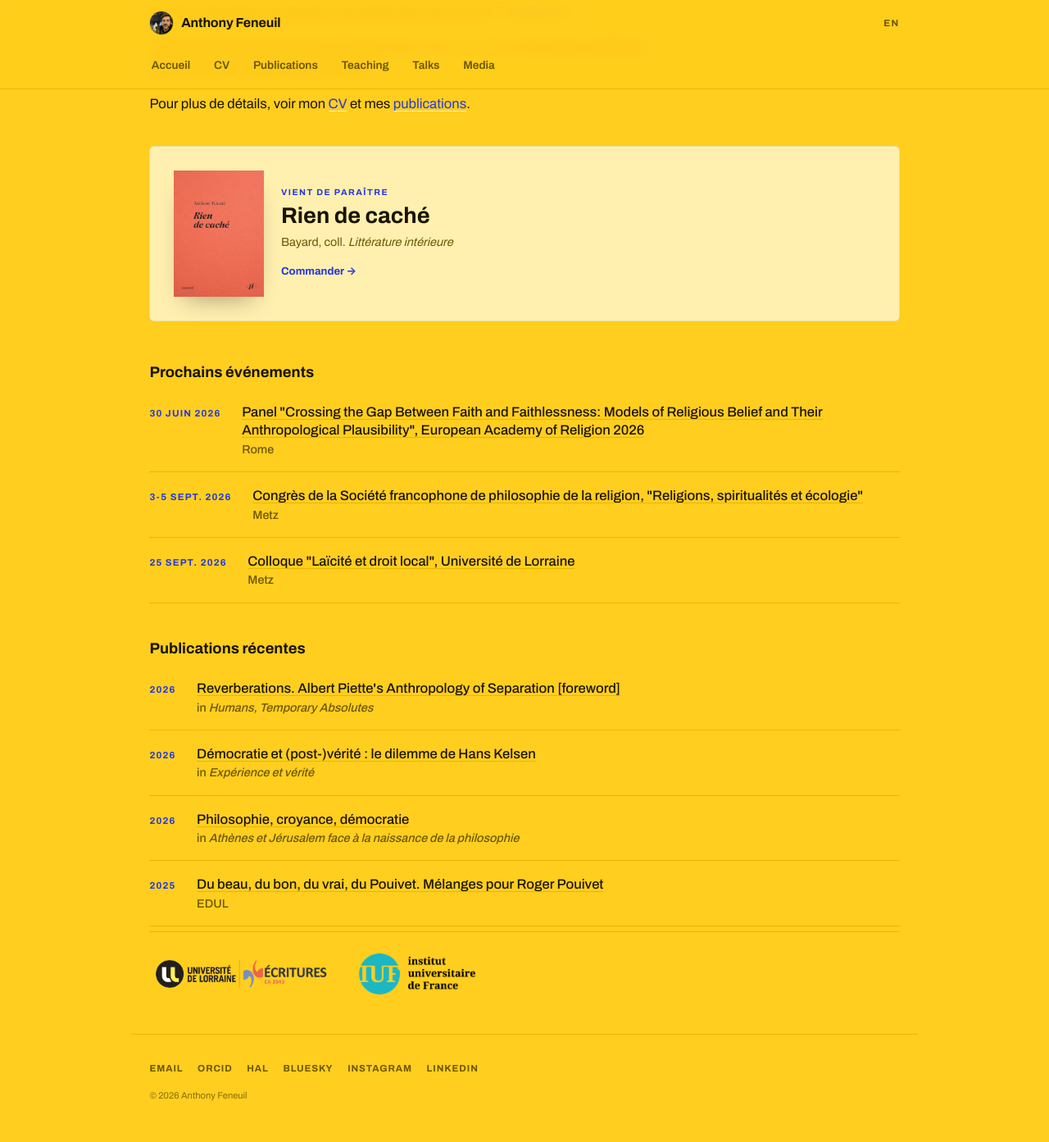
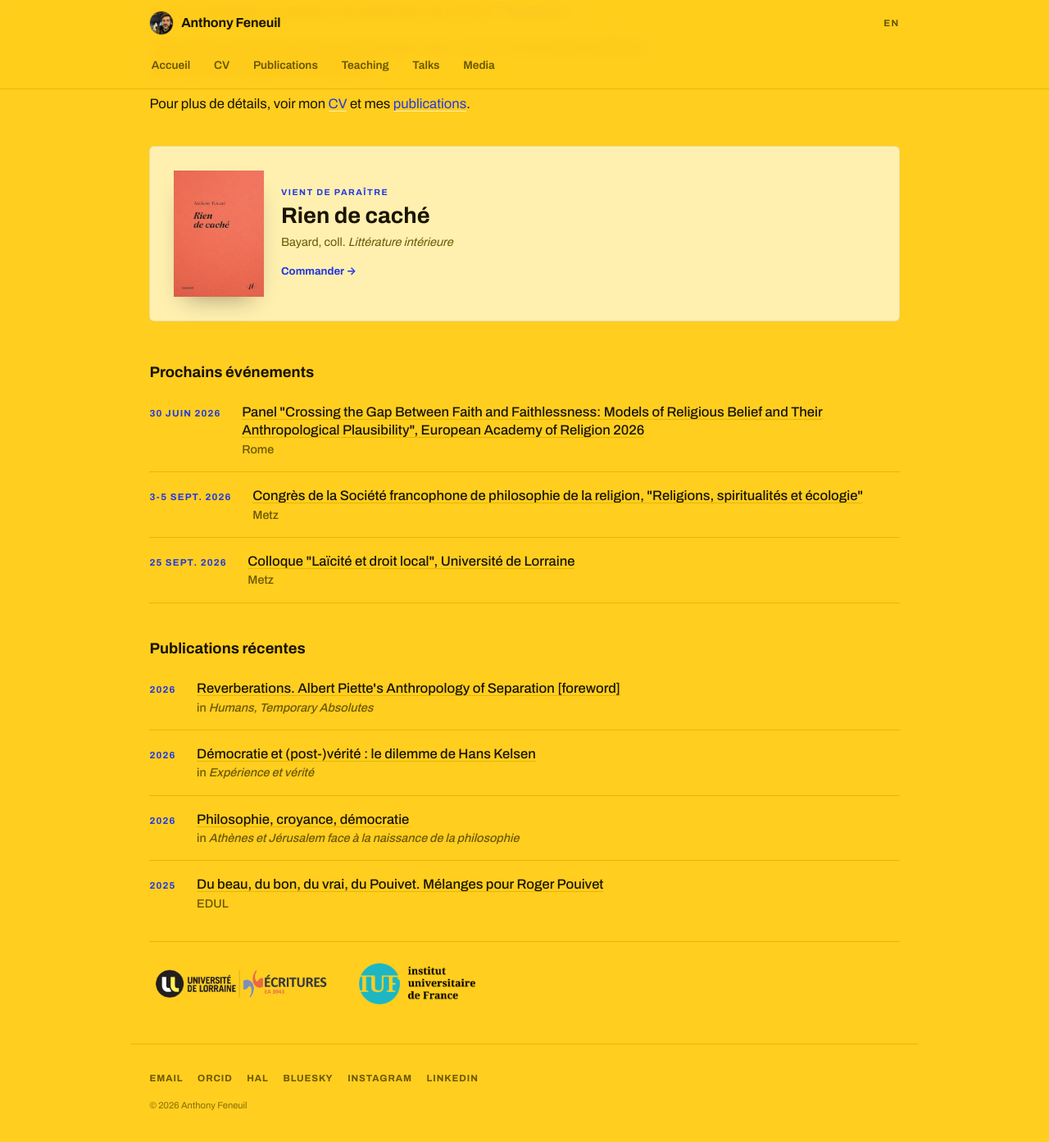
Before and after one commit to anfnl/anfnl.github.io, a Jekyll site: the page built from _pages/apercu2.md, in a window 1280 px wide and 1400 px high, scrolled down 804 px. Shown: the top 1393 px of the window at 82% size. Built offline with Jekyll 4.4.1, drawn with Linux system fonts in a browser that asks for light colours; some web fonts are replaced.

Commit message:
Add files via upload

```diff
--- a/_layouts/refonte.html
+++ b/_layouts/refonte.html
@@ -96,11 +96,10 @@
   .btn:hover{background:var(--ink);color:var(--paper)}
 
   /* Affiliations */
-  .affil{display:flex;gap:2rem;align-items:center;flex-wrap:wrap;margin-top:.4rem;padding-top:1.6rem;border-top:1px solid var(--line)}
+  .affil{display:flex;gap:2rem;align-items:center;flex-wrap:wrap;margin-top:1.2rem;padding-top:1.6rem;border-top:1px solid var(--line)}
   .affil img{height:50px;width:auto}
-  /* enlève le filet sous la toute dernière publication (évite le double trait avant les logos) */
-  .next-events:last-of-type ul li:last-child{border-bottom:none;padding-bottom:.2rem}
-  .next-events:last-of-type{margin-bottom:0}
+  /* pas de filet sous la dernière publication : évite le double trait avant les logos */
+  .recent-pubs ul li:last-child{border-bottom:none}
 
   /* Footer */
   .site-foot{border-top:1px solid var(--line);margin-top:3rem;max-width:960px;margin-left:auto;margin-right:auto;padding:2rem 1.15rem 2.6rem;display:flex;flex-wrap:wrap;gap:1rem 1.4rem;justify-content:space-between}
```
